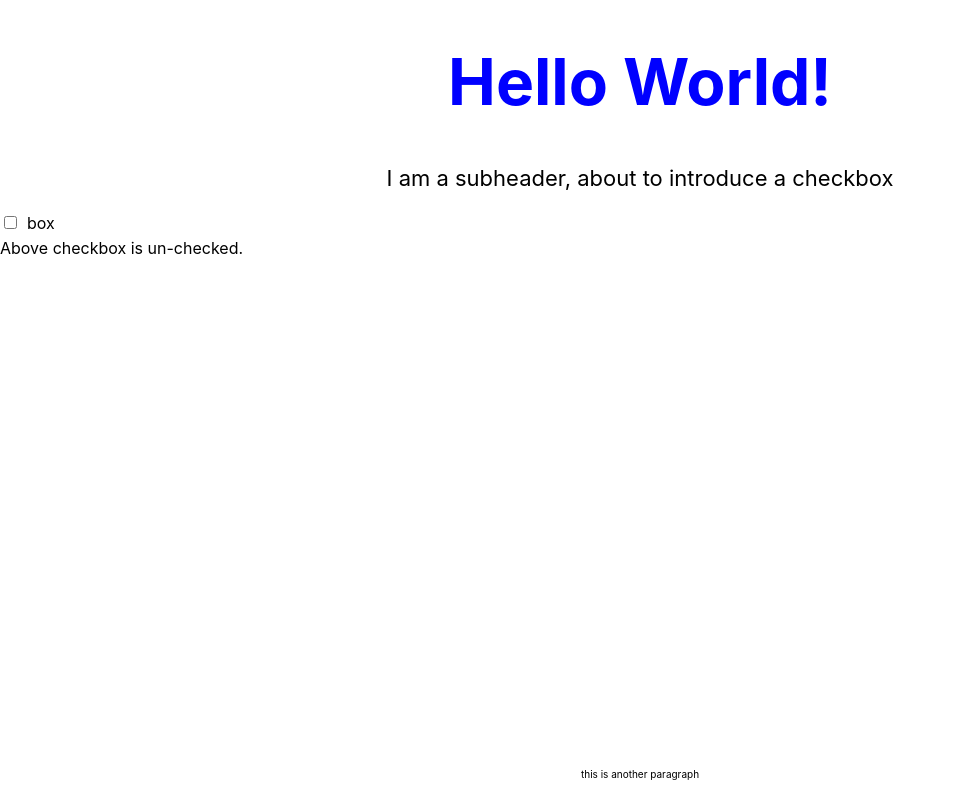
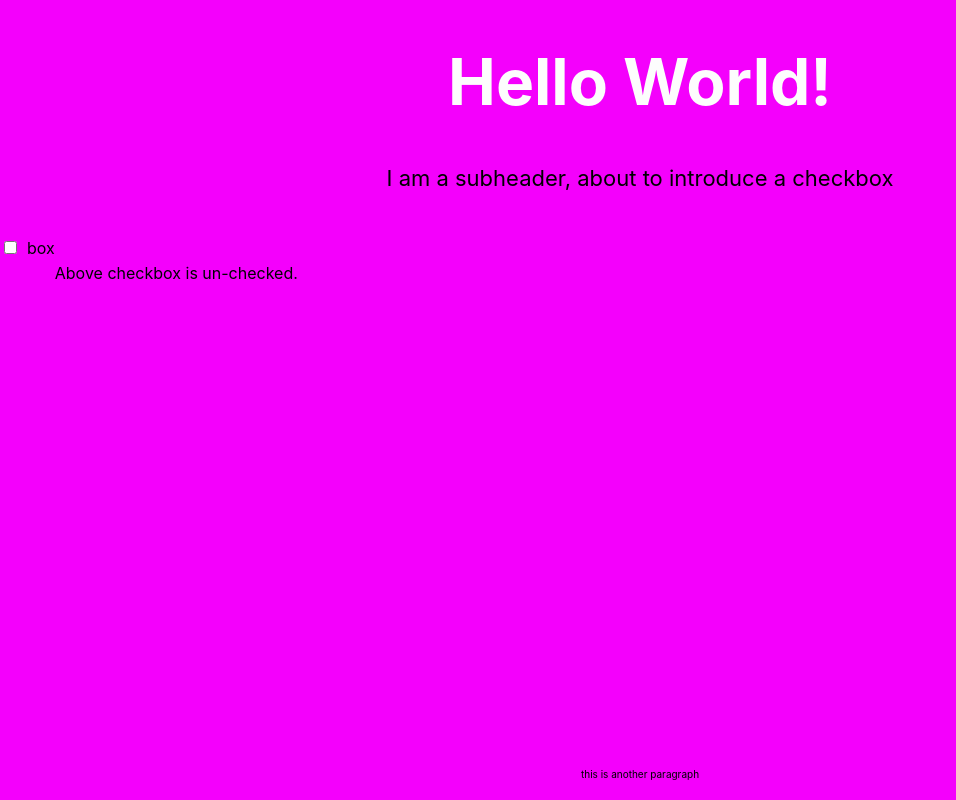
Before and after one commit to mohitxxkapur/cweggs, a React (Create React App) app: page / in a window 1280 px wide. Shown: the whole page, without its empty margins (0-956 px from the left). Built offline with nearby package versions, Linux system fonts and the light colour scheme.

Commit message:
colour changes? idk still friggin lost

```diff
--- a/src/App.css
+++ b/src/App.css
@@ -1,16 +1,20 @@
+body {
+  background-color: #f400fc;
+
+}
+
 .App {
   text-align: center;
 }
 
 .App-header {
-  background-color: white;
   min-height: 8vh; /* Reduced from 100vh to 80vh */
   display: flex;
   flex-direction: column;
   align-items: center;
   justify-content: center;
   font-size: calc(16px + 2vmin);
-  color: blue;
+  color: rgb(253, 253, 253);
   padding: 0;
   margin: 0;
 }
@@ -24,12 +28,13 @@
 .App-tinyparagraph {
   font-size: 10px;
   color: black;
-  position: absolute;
-  bottom: 10px; /* Position 100px above the bottom of the screen */
-  text-align: center;
+  position: fixed; /* Fixed position relative to the viewport */
+  bottom: 10px; /* 100px above the bottom */
   left: 50%;
   transform: translateX(-50%);
+  text-align: center;
 }
+
 
 .checkbox-container {
   position: relative;
@@ -50,8 +55,5 @@
 
 .result {
   margin-top: 10px;
-  position: absolute;
   text-align: center;
-  z-index: -1;
-
 }
```
